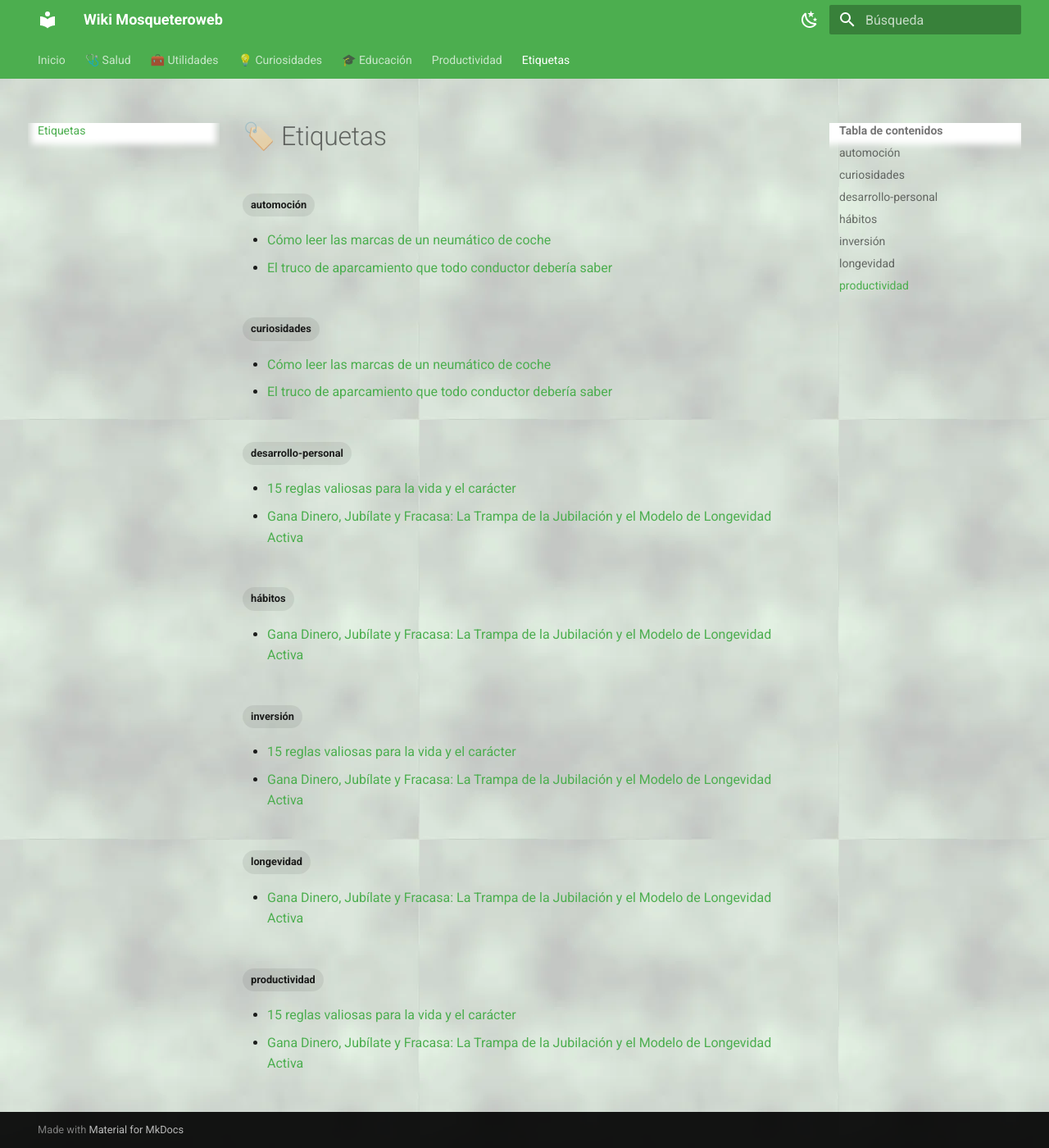
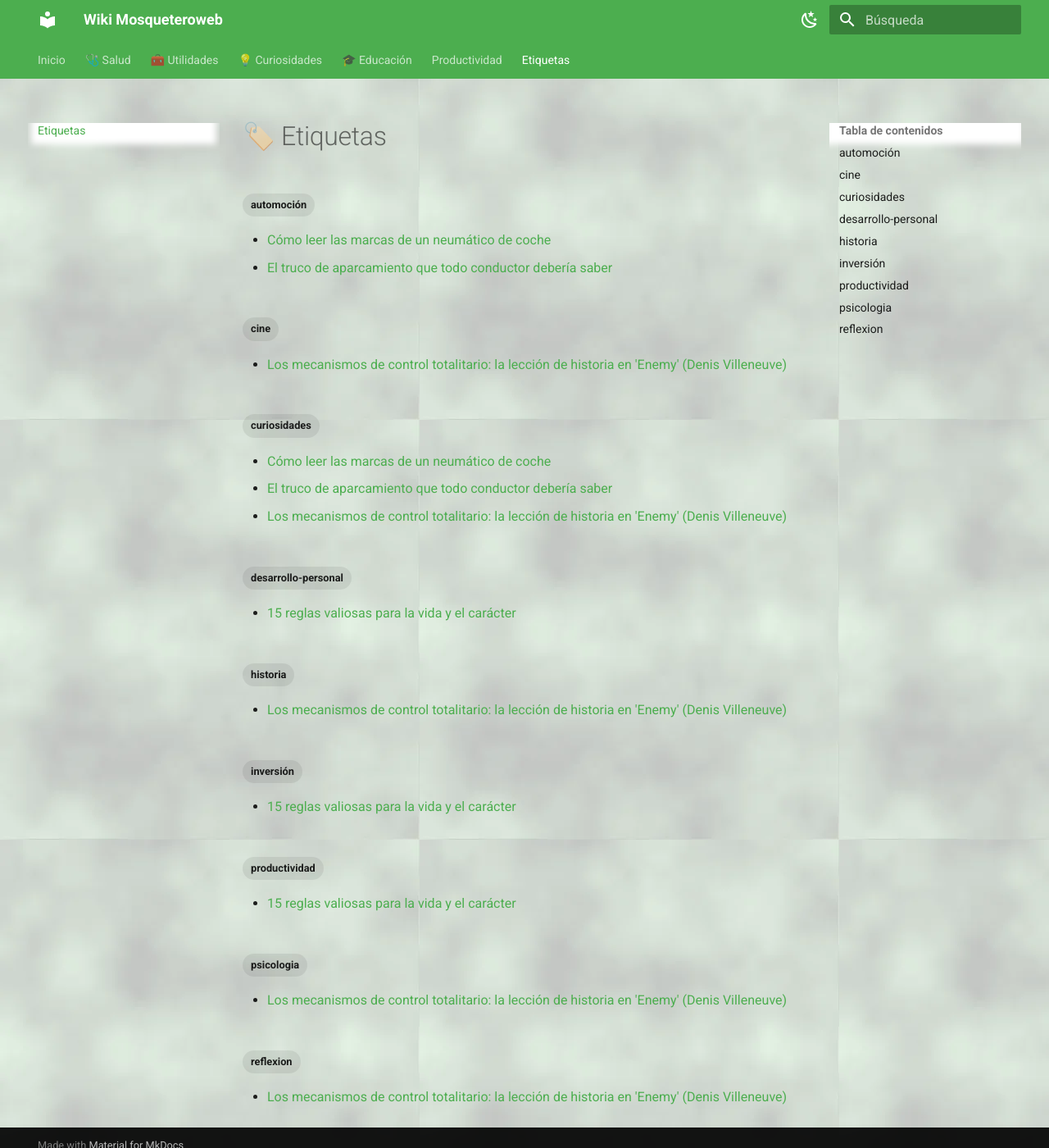
Before and after one commit to mosqueteroweb/Salud, an MkDocs documentation site: the page built from docs/tags.md, in a window 1280 px wide and 1400 px high. Shown: the whole window at 82% size. Built offline with MkDocs 1.6.1 and Material for MkDocs 9.7.7, drawn with Linux system fonts in a browser that asks for light colours; some of the changed lines change nothing that is shown.

Commit message:
docs(curiosidades): anadir articulo y video de la leccion sobre control totalitario en Enemy de Denis Villeneuve

```diff
--- /dev/null
+++ b/docs/curiosidades/enemy-villeneuve-mecanismos-control-totalitario.md
@@ -0,0 +1,54 @@
+---
+tags:
+  - curiosidades
+  - cine
+  - historia
+  - reflexion
+  - psicologia
+---
+
+# Los mecanismos de control totalitario: la lección de historia en 'Enemy' (Denis Villeneuve)
+
+En la película ***Enemy*** (2013), dirigida por **Denis Villeneuve** y basada libremente en la novela *El hombre duplicado* de José Saramago, el protagonista Adam Bell (interpretado por Jake Gyllenhaal) es un profesor universitario de Historia que expone en una de sus clases una síntesis magistral sobre la naturaleza de las dictaduras y las estrategias históricas para someter y manipular a las sociedades.
+
+---
+
+## 🏛️ La tesis central: La obsesión por el control
+
+> *"Todo se basa en el control. Toda dictadura tiene una obsesión: y esa obsesión es el control."*
+
+En su explicación, el profesor desglosa cómo los regímenes autoritarios no necesitan recurrir siempre a la violencia directa cuando pueden dominar la mente y la atención colectiva mediante mecanismos estructurales:
+
+### 1. La estrategia romana: Distracción masiva (*Pan y Circo*)
+* En la antigua Roma, el poder aseguraba la sumisión del pueblo ofreciéndole comida básica y espectáculos continuos (*Panem et Circenses*).
+* Al mantener a la ciudadanía entretenida y distraída, se neutraliza la capacidad crítica y el deseo de cuestionar las decisiones políticas y sociales.
+
+### 2. La limitación del conocimiento y la cultura
+* Para impedir la formación de un pensamiento independiente, el totalitarismo restringe el acceso a la alta cultura, a los clásicos y al pensamiento filosófico complejo.
+* Una población sin bagaje cultural pierde el vocabulario y las referencias conceptuales necesarias para articular disconformidad.
+
+### 3. La censura de la información y el relato único
+* El control férreo de los medios de comunicación y la eliminación de fuentes alternativas permiten imponer una narrativa oficial indiscutible.
+* La censura no solo oculta hechos incómodos, sino que distorsiona la percepción de la realidad cotidiana.
+
+### 4. La supresión de la expresión individual
+* Cualquier manifestación de autenticidad, discrepancia o individualidad es perseguida o marginada para imponer la homogeneización del grupo.
+* Cuando el individuo teme expresarse, la sociedad entera cae en la autocensura.
+
+---
+
+## 🔄 El patrón cíclico de la historia
+
+> *"Y debemos tener siempre presente que este es un patrón que se repite una y otra vez a lo largo de toda la historia."*
+
+La advertencia de la escena trasciende la ficción cinematográfica: los métodos de control de masas mutan de formato con las épocas (desde los anfiteatros romanos hasta los algoritmos y la sobreestimulación digital contemporánea), pero el principio subyacente permanece inalterable.
+
+---
+
+## 🎥 Escena completa de la película
+
+<video controls preload="none" src="../video/enemy-control-totalitario.mp4">Enemy (2013) - Denis Villeneuve: Lección de historia sobre el control totalitario (vídeo)</video>
+
+**Fuente:** X/Twitter ([@MalaMalamente](https://x.com/MalaMalamente/status/2097222396117688393) — Malamente® / *Enemy*, 2013).
+
+**Aplicación:** Pensamiento crítico, análisis sociopolítico, historia y filosofía del poder.
--- a/docs/curiosidades/index.md
+++ b/docs/curiosidades/index.md
@@ -3,6 +3,14 @@
 Datos, fenómenos y temas curiosos que merecen guardarse:
 
 <div class="grid cards" markdown>
+
+- [__Los mecanismos de control totalitario (Enemy, Denis Villeneuve)__](enemy-villeneuve-mecanismos-control-totalitario.md)
+
+    ---
+
+    La lección de historia del profesor Adam Bell: pan y circo, censura, limitación cultural y los patrones de dominación social.
+
+    [:octicons-arrow-right-24: Leer](enemy-villeneuve-mecanismos-control-totalitario.md)
 
 - [__Gana Dinero, Jubílate y Fracasa (La trampa de la jubilación)__](gana-dinero-jubilate-fracasa.md)
 
```
Also changed, not shown: 1 other file.
